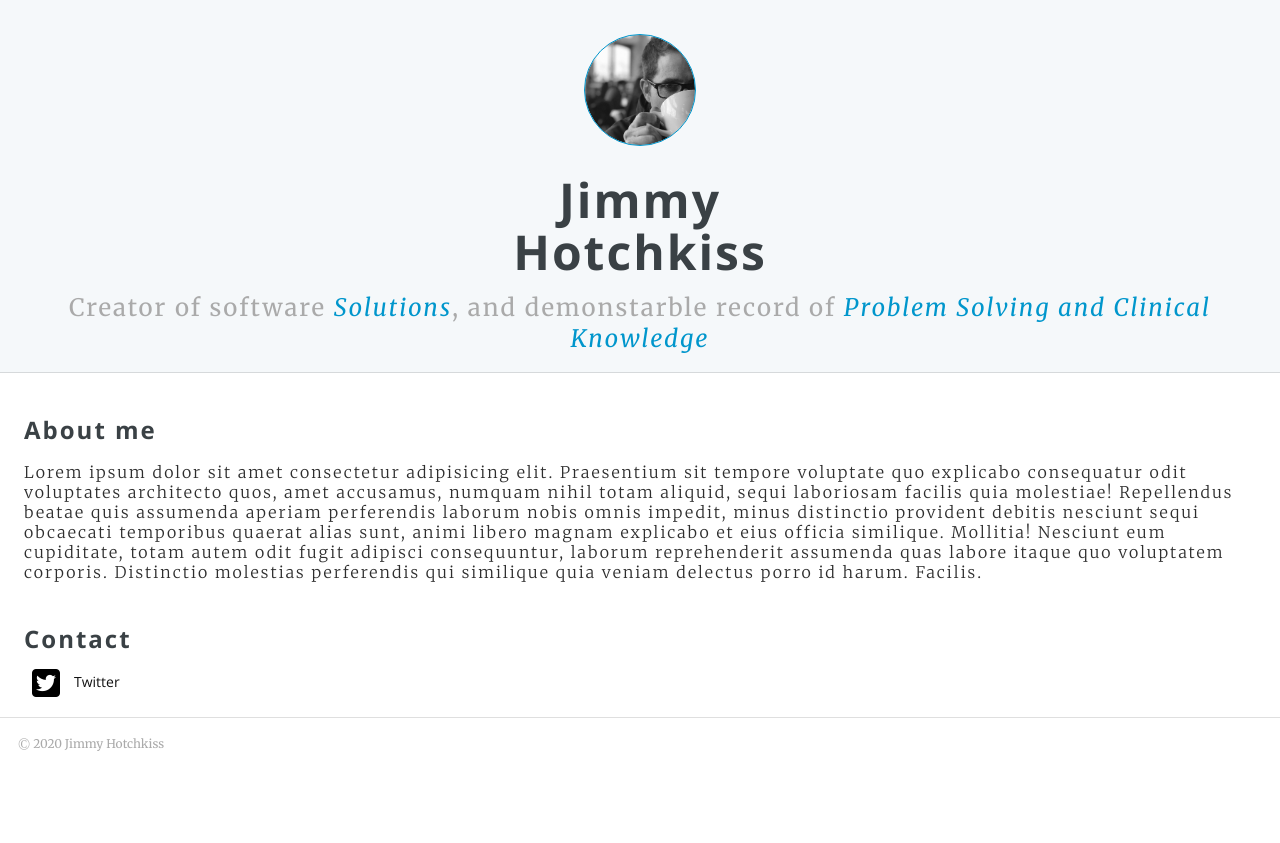
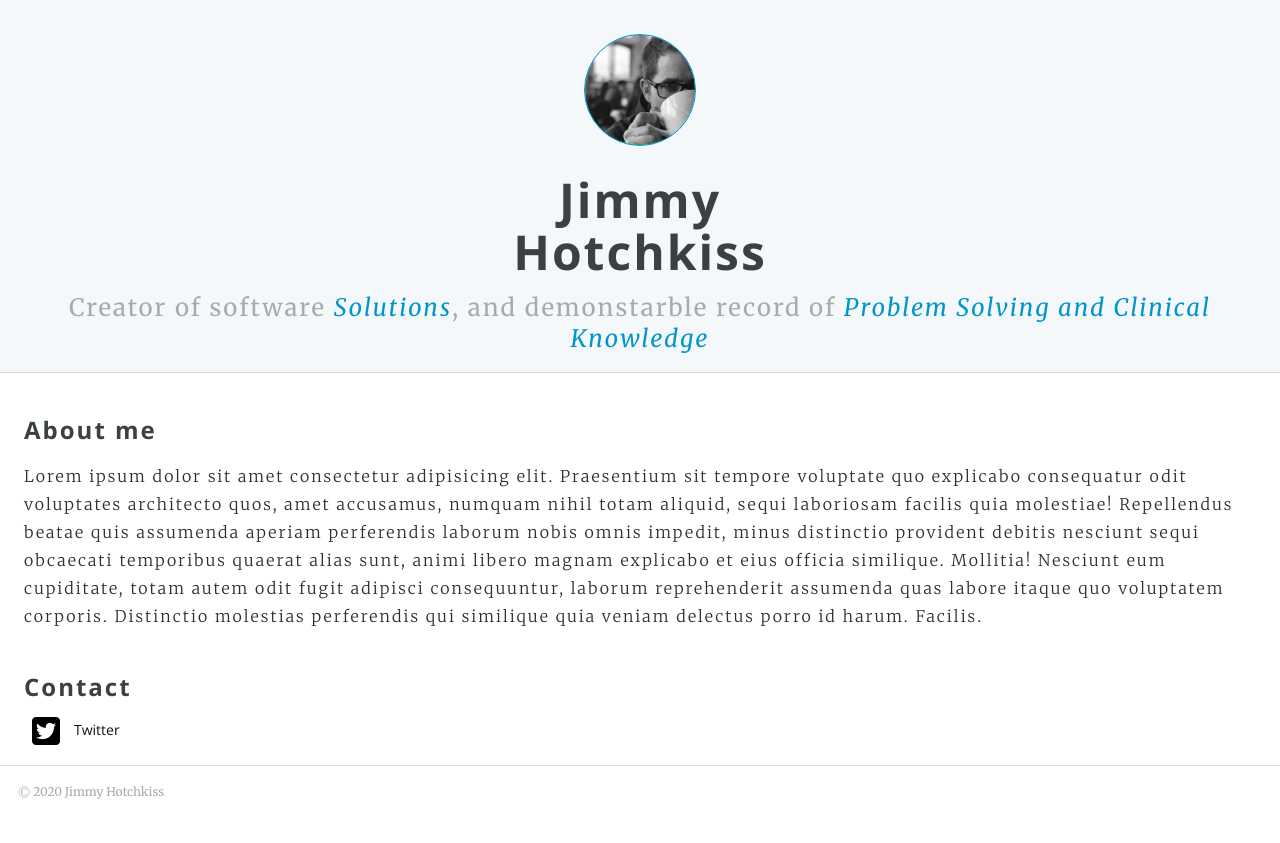
Before and after one commit to JimHotchkiss/portfolio, a PHP site: page / in a window 1280 px wide. Shown: the part 57-900 px from the top of the page. Run offline with PHP 8.4, Linux system fonts and the light colour scheme; some libraries are stand-ins or nearby versions.

Commit message:
Added line height.

```diff
--- a/assets/style.css
+++ b/assets/style.css
@@ -218,6 +218,7 @@ nav {
   font-family: "Merriweather", serif;
   font-size: 16px;
   font-weight: 100;
+  line-height: 28px;
   color: #2e2e2e;
   letter-spacing: 2px;
   padding: 0 24px 0 24px;
```
